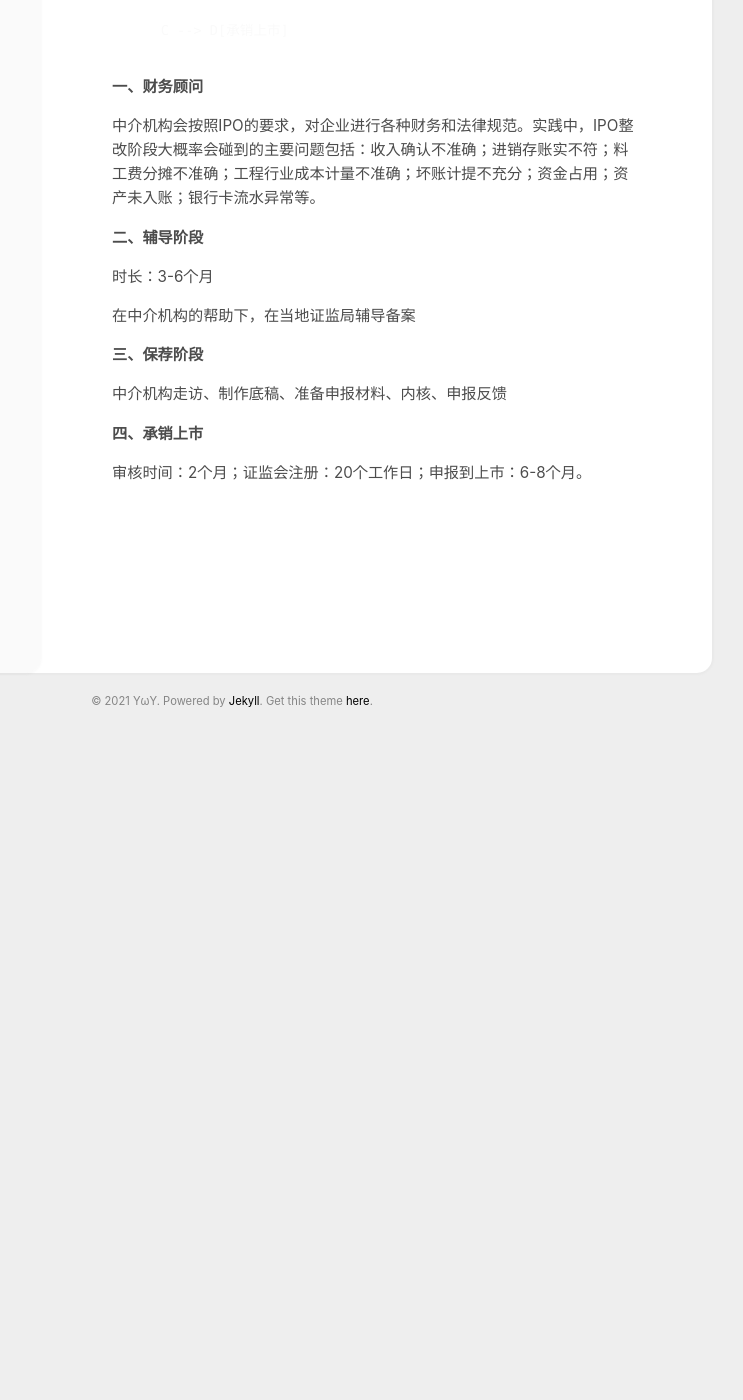
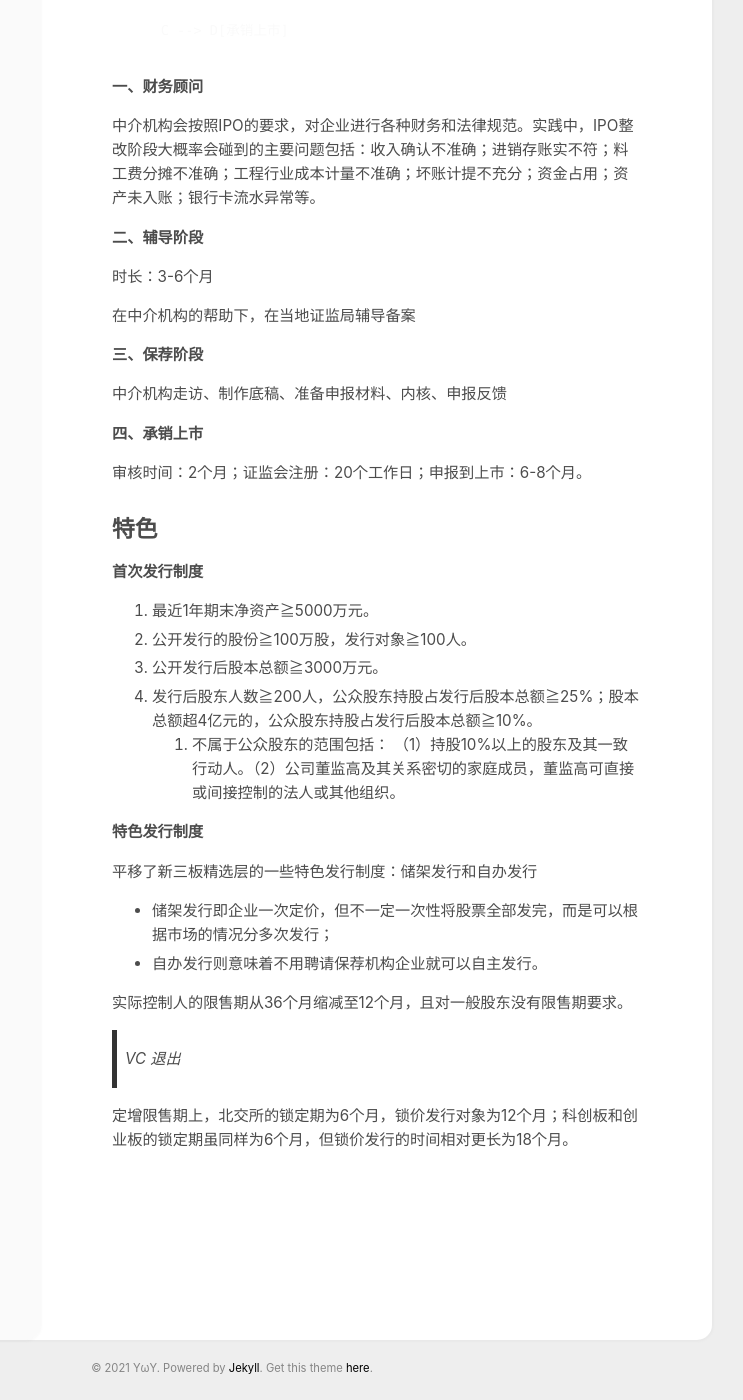
Before and after one commit to yuwuyin/blog, a Jekyll site: the page built from _posts/2021-12-06-BJS.md, in a window 1280 px wide and 1400 px high, scrolled down 1403 px. Shown: the whole window, without its empty margins (408-1151 px from the left). Built offline with Jekyll 4.4.1, drawn with Linux system fonts in a browser that asks for light colours; before the commit the page ends 2137 px from its top, so only the background shows below that.

Commit message:
BJS-update

```diff
--- a/_posts/2021-12-06-BJS.md
+++ b/_posts/2021-12-06-BJS.md
@@ -62,3 +62,26 @@ A[财务顾问阶段] -->B[辅导阶段]
 **四、承销上市**
 
 审核时间：2个月；证监会注册：20个工作日；申报到上市：6-8个月。
+
+## 特色
+
+**首次发行制度**
+
+1. 最近1年期末净资产≧5000万元。
+2. 公开发行的股份≧100万股，发行对象≧100人。
+3. 公开发行后股本总额≧3000万元。
+4. 发行后股东人数≧200人，公众股东持股占发行后股本总额≧25%；股本总额超4亿元的，公众股东持股占发行后股本总额≧10%。
+   1. 不属于公众股东的范围包括： （1）持股10%以上的股东及其一致行动人。（2）公司董监高及其关系密切的家庭成员，董监高可直接或间接控制的法人或其他组织。
+
+**特色发行制度**
+
+平移了新三板精选层的一些特色发行制度：储架发行和自办发行
+
+- 储架发行即企业一次定价，但不一定一次性将股票全部发完，而是可以根据市场的情况分多次发行；
+- 自办发行则意味着不用聘请保荐机构企业就可以自主发行。
+
+实际控制人的限售期从36个月缩减至12个月，且对一般股东没有限售期要求。
+
+> VC 退出
+
+定增限售期上，北交所的锁定期为6个月，锁价发行对象为12个月；科创板和创业板的锁定期虽同样为6个月，但锁价发行的时间相对更长为18个月。
```
